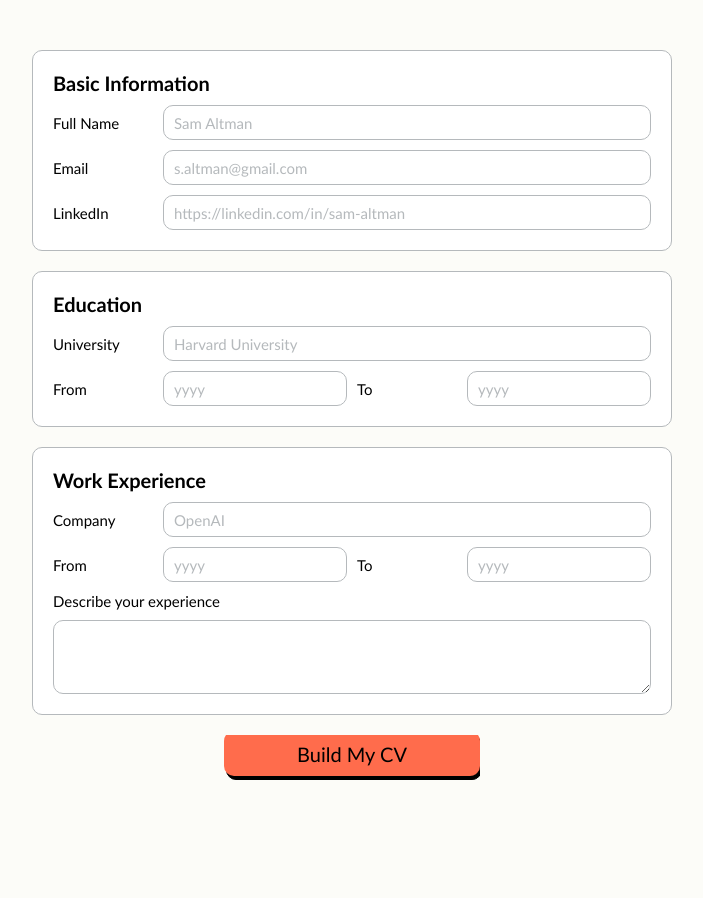
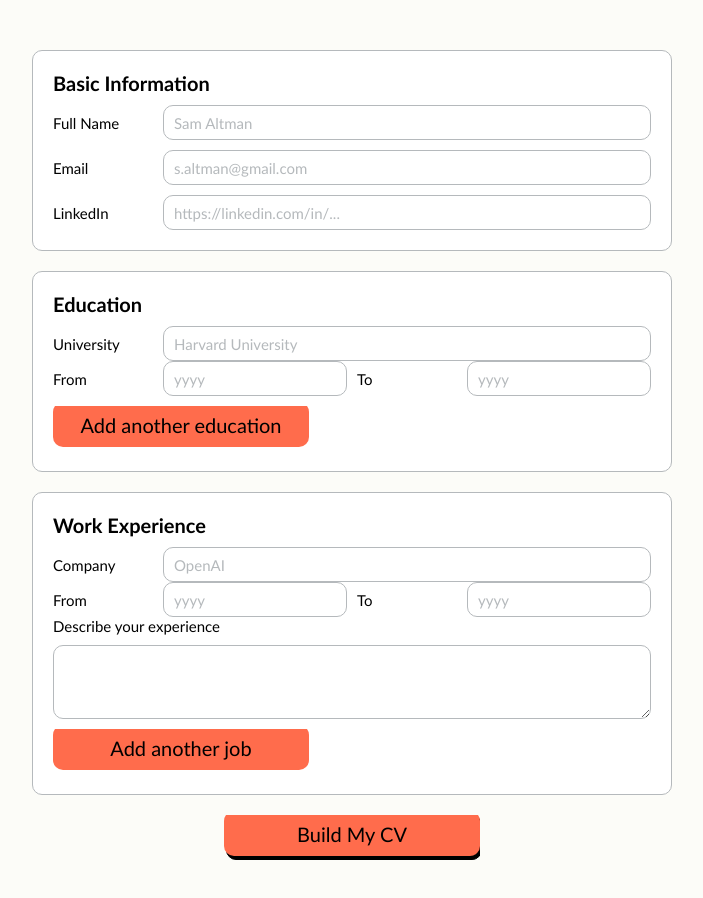
Before and after one commit to ET-bug/cv-application, a React (Vite) app: page / in a window 1280 px wide. Shown: the top 898 px of the page, without its empty margins (288-991 px from the left). Before the commit the page ends 830 px from the top, so only its background shows below. Built offline with nearby package versions, Linux system fonts and the light colour scheme.

Commit message:
refactor: simplify form state management

```diff
--- a/src/pages/Form.jsx
+++ b/src/pages/Form.jsx
@@ -1,103 +1,223 @@
 import { useState } from 'react';
 import Button from '../components/button.jsx';
 
-function FormTemplate({ title, fields, values, onChange}) {
+
+/* Reusable Form Components */
+
+function ShortInput({label, placeholder, value, onChange}) {
     return (
-    <>
-    <div className='form--section'>
-        <h2>{title}</h2>
-        {fields.map((field,index)=> (
-            <FieldInput
-                key={index}
-                label={field.label}
-                placeholder={field.placeholder}
-                fieldKey={field.valueKey}
-                hasDuration={field.hasDuration}
-                hasLongInput={field.hasLongInput}
-                values={values}
-                onChange={onChange}
-            />
-        ))}
-    </div>
-    </>
-  );
-}
-
-function FieldInput({label, placeholder, fieldKey, hasDuration=false, hasLongInput=false, values, onChange}) {
-    return (
-        <>
         <div className='fieldinput'>
             <label className='label'>{label}</label>
-            <input className='input__field input__field-small' placeholder={placeholder} value={values[fieldKey]} onChange={onChange(fieldKey)}/>
-        </div>
-        {hasDuration && <Duration fromValue={values.fromYear} toValue={values.toYear} onChangeFrom={onChange('fromYear')} onChangeTo={onChange('toYear')}/>}
-        {hasLongInput && <LongInput value={values.workDescription} onChange={onChange('workDescription')}/>}
-        </>
-    )
-}
-
-
-function Duration({fromValue, toValue, onChangeFrom, onChangeTo}) {
-  return (
-    <div className='fieldinput'>
-        <div className='fieldinput'>
-            <label className='label'>From</label>
-            <input className='input__field input__field-small' placeholder='yyyy' value={fromValue} onChange={onChangeFrom}/>
-        </div>
-        <div className='fieldinput'>
-            <label className='label'>To</label>
-            <input className='input__field input__field-small' placeholder='yyyy' value={toValue} onChange={onChangeTo}/>
-        </div>
+            <input
+                className='input__field input__field-small'
+                placeholder={placeholder}
+                value={value}
+                onChange={e => onChange(e.target.value)}
+            />
         </div>
     );
 }
 
-function LongInput ({value, onChange}) {
+function Duration({value, onChange}) {
+  return (
+    <div className='fieldinput'>
+        <ShortInput
+            label='From'
+            value={value.fromYear}
+            placeholder='yyyy'
+            onChange={val => onChange('fromYear',val)}
+        />
+        <ShortInput
+            label='To'
+            value={value.toYear}
+            placeholder='yyyy'
+            onChange={val => onChange('toYear',val)}
+        />
+    </div>
+  );
+}
+
+function LongInput ({label, value, onChange}) {
     return (
         <div className='longinput'>
-            <label className='label--size-long'>Describe your experience</label>
-            <textarea className='input__field input__field-large' rows={4} value={value} onChange={onChange}/>
+            <label className='label--size-long'>{label}</label>
+            <textarea
+                className='input__field input__field-large'
+                rows={4}
+                value={value}
+                onChange={e => onChange(e.target.value)}
+            />
         </div>
-    )
+    );
 }
 
 
+/* Form Sections */
+
+function BasicSection({data, onChange}) {
+  return (
+    <div className='form--section'>
+        <h2>Basic Information</h2>
+        <ShortInput
+            label='Full Name'
+            value={data.fullName}
+            placeholder='Sam Altman'
+            onChange={val => onChange('fullName',val)}
+        />
+         <ShortInput
+            label='Email'
+            value={data.email}
+            placeholder='s.altman@gmail.com'
+            onChange={val => onChange('email',val)}
+        />
+         <ShortInput
+            label='LinkedIn'
+            value={data.linkedIn}
+            placeholder='https://linkedin.com/in/...'
+            onChange={val => onChange('linkedIn',val)}
+        />
+
+    </div>
+  );
+}
+
+function EducationSection({data, onChange, onAdd}) {
+  return (
+    <div className='form--section'>
+        <h2>Education</h2>
+        {data.map((edu,index) => (
+            <div key={index}>
+                <ShortInput
+                    label='University'
+                    value={edu.university}
+                    placeholder='Harvard University'
+                    onChange={val => onChange(index, 'university', val)}
+                />
+                <Duration
+                    value={edu}
+                    onChange={(field, val) => onChange(index, field, val)}
+                />
+            </div>
+        ))}
+        <Button text='Add another education' onClick={onAdd} />
+    </div>
+  );
+}
+
+function WorkSection({ data, onChange, onAdd }) {
+  return (
+    <div className='form--section'>
+      <h2>Work Experience</h2>
+
+      {data.map((job, index) => (
+        <div key={index}>
+          <ShortInput
+            label='Company'
+            value={job.company}
+            placeholder='OpenAI'
+            onChange={val => onChange(index, 'company', val)}
+          />
+
+          <Duration
+            value={job}
+            onChange={(field, val) =>
+              onChange(index, field, val)
+            }
+          />
+
+          <LongInput
+            label='Describe your experience'
+            value={job.description}
+            onChange={val =>
+              onChange(index, 'description', val)
+            }
+          />
+        </div>
+      ))}
+
+      <Button text='Add another job' onClick={onAdd} />
+    </div>
+  );
+}
+
+
+/* Main Form */
+
 function Form() {
-    const [currentInput, updateInput] = useState({
+
+    /* Set form state */
+
+    const [formData, setFormData] = useState({
+        basic: {
             fullName: '',
             email: '',
-        linkedIn: '',
-        university:'',
-        company:''
-    })
+            linkedIn: ''
+        },
+        education: [{
+            university: '',
+            fromYear: '',
+            toYear: ''
+        }],
+        work: [{
+            company: '',
+            fromYear: '',
+            toYear: '',
+            description: ''
+        }]
+    });
 
-    const handleChange = (field) => (e) => {
-        updateInput(prev => ({
+    const updateBasic = (field, value) => {
+        setFormData(prev => ({
             ...prev,
-            [field]: e.target.value
-        }))
+            basic: {
+                ...prev.basic,
+                [field]: value
             }
+        }));
+    };
 
-    const basicFields = [
-        {label:'Full Name', placeholder:'Sam Altman', valueKey: 'fullName'},
-        {label:'Email', placeholder:'s.altman@gmail.com', valueKey: 'email'},
-        {label:'LinkedIn', placeholder:'https://linkedin.com/in/sam-altman', valueKey: 'linkedIn'}
+    const updateEducation = (index, field, value) => {
+        setFormData(prev => {
+            const updated = [...prev.education];
+            updated[index] = {...updated[index], [field]:value};
+            return {...prev, education: updated};
+        });
+    };
+
+    const updateWork = (index, field, value) => {
+        setFormData(prev => {
+            const updated = [...prev.work];
+            updated[index] = {...updated[index], [field]:value};
+            return {...prev, work: updated};
+        });
+    };
+
+    const addEducation = () => {
+        setFormData(prev => ({
+            ...prev,
+            education: [
+                ...prev.education,
+                {university: '', fromYear: '', toYear: ''}
             ]
+        }));
+    };
 
-    const educationFields = [
-        {label:'University', placeholder:'Harvard University', hasDuration:true, valueKey:'university'},
+    const addWork = () => {
+        setFormData(prev => ({
+            ...prev,
+            work: [
+                ...prev.work,
+                {company: '', fromYear: '', toYear: ''}
             ]
-
-    const workFields = [
-        {label:'Company', placeholder:'OpenAI', hasDuration:true, hasLongInput:true, valueKey:'company'},
-    ]
+        }));
+    };
 
     return (
         <div className='formpage'>
-        <FormTemplate title='Basic Information' fields={basicFields} values={currentInput} onChange={handleChange} />
-        <FormTemplate title='Education' fields={educationFields} values={currentInput} onChange={handleChange} />
-        <FormTemplate title='Work Experience' fields={workFields} values={currentInput} onChange={handleChange} />
-        <Button className='btn-primary' text='Build My CV' variant='popup'/>
+            <BasicSection data={formData.basic} onChange={updateBasic} />
+            <EducationSection data={formData.education} onChange={updateEducation} onAdd={addEducation} />
+            <WorkSection data={formData.work} onChange={updateWork} onAdd={addWork} />
+            <Button className='btn-primary' text='Build My CV' variant='popup' />
         </div>
   );
 }
```
Lines whose indentation alone changed are shown as unchanged.
